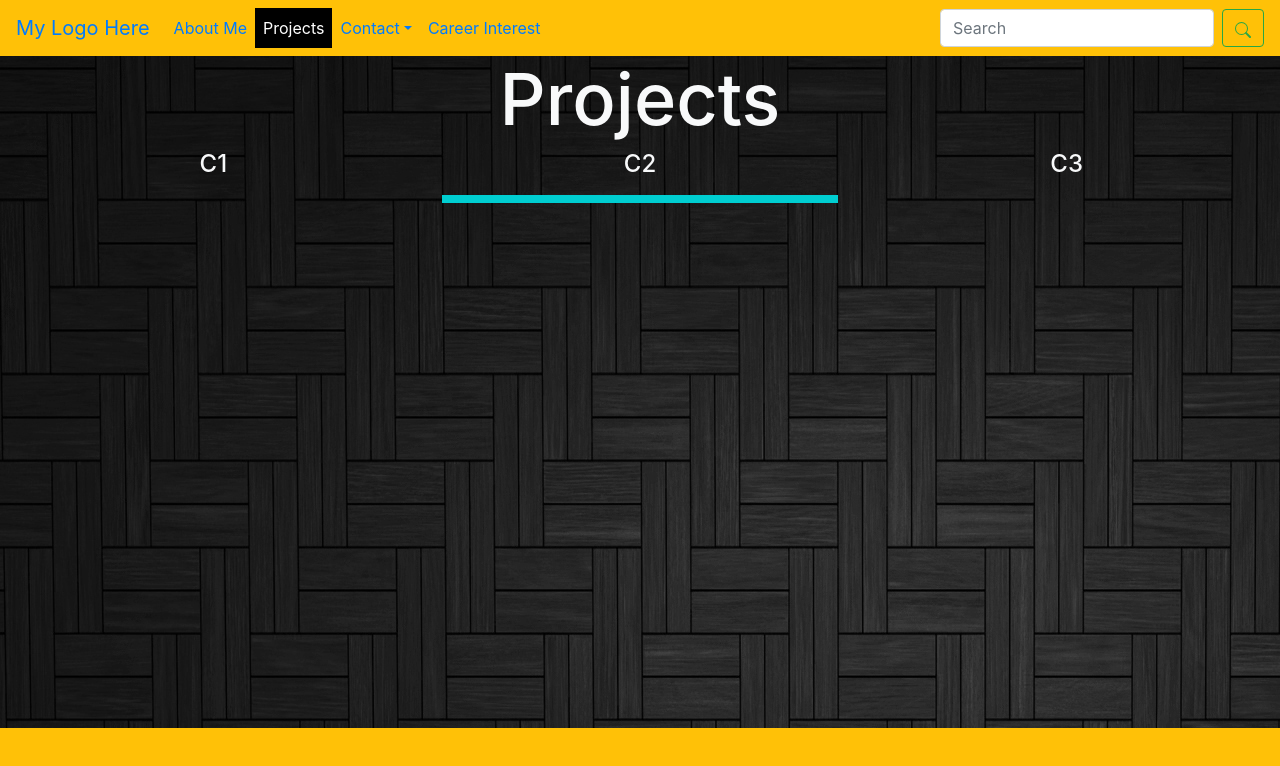
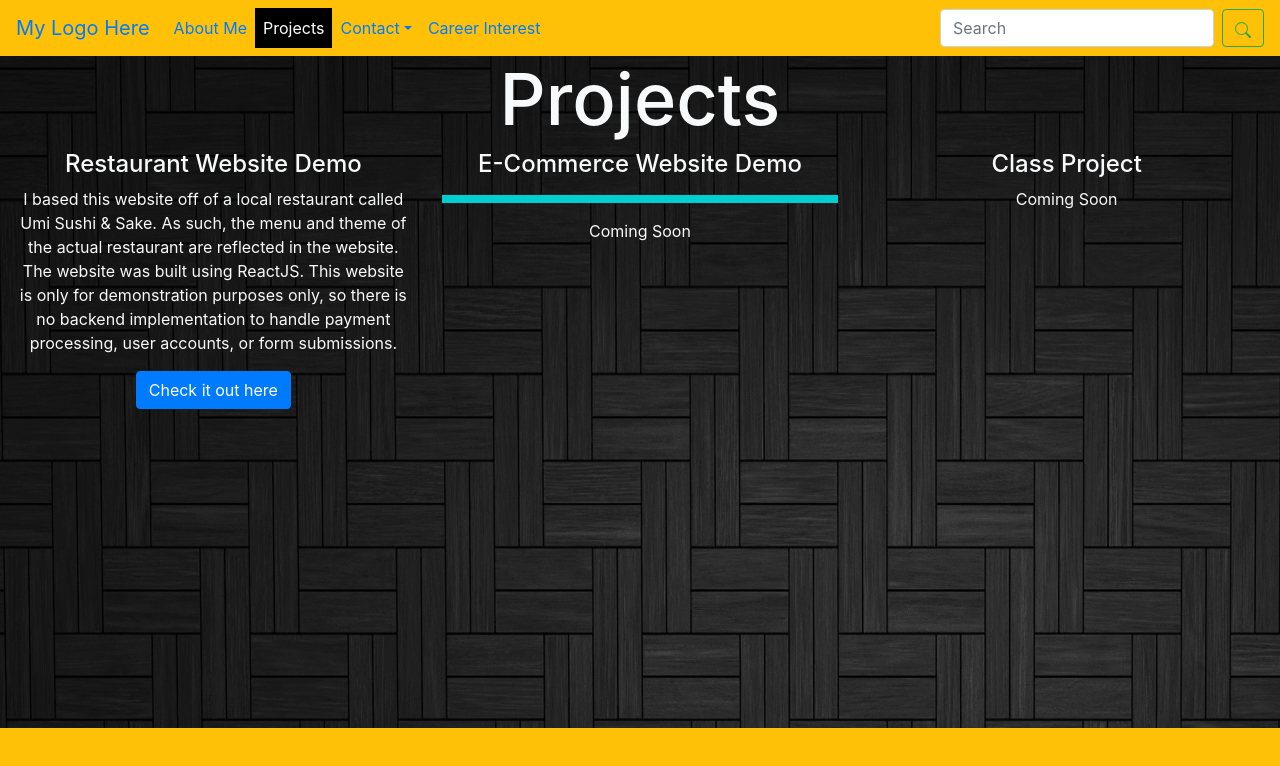
Before and after one commit to aHuizar/aHuizar.github.io, a React (Create React App) app: page /projects in a window 1280 px wide. Shown: the top 766 px of the page. Built offline with nearby package versions, Linux system fonts and the light colour scheme.

Commit message:
updated projects page with link to project, added mb-6 class to add 15% margin-bottom for three column page module

```diff
--- a/src/_theme.css
+++ b/src/_theme.css
@@ -1,3 +1,7 @@
+.mb-6 {
+  margin-bottom: 15%;
+}
+
 .footer {
   position: fixed;
   left: 0;
--- a/src/components/Projects.jsx
+++ b/src/components/Projects.jsx
@@ -6,18 +6,34 @@ function Projects() {
       title="Projects"
       column1={
         <React.Fragment>
-          <h4>C1</h4>
+          <h4>Restaurant Website Demo </h4>
+          <p>
+            I based this website off of a local restaurant called Umi Sushi &
+            Sake. As such, the menu and theme of the actual restaurant are
+            reflected in the website. The website was built using ReactJS. This
+            website is only for demonstration purposes only, so there is no
+            backend implementation to handle payment processing, user accounts,
+            or form submissions.
+          </p>
+          <a
+            className="btn btn-primary"
+            href="https://ahuizar.github.io/umi_sushi_demo"
+          >
+            Check it out here
+          </a>
         </React.Fragment>
       }
       column2={
         <React.Fragment>
-          <h4>C2</h4>
+          <h4>E-Commerce Website Demo</h4>
           <hr className="h-line"></hr>
+          <p>Coming Soon</p>
         </React.Fragment>
       }
       column3={
         <React.Fragment>
-          <h4>C3</h4>
+          <h4>Class Project</h4>
+          <p>Coming Soon</p>
         </React.Fragment>
       }
     />
--- a/src/components/ThreeColumnPage.jsx
+++ b/src/components/ThreeColumnPage.jsx
@@ -1,7 +1,7 @@
 import React from "react";
 function ThreeColumnPage(props) {
   return (
-    <div className="container-fluid text-light ">
+    <div className="container-fluid text-light mb-6">
       <div className="row justify-content-center ">
         <div className="col text-center">
           <h1 className="font-weight-huge">{props.title}</h1>
```
